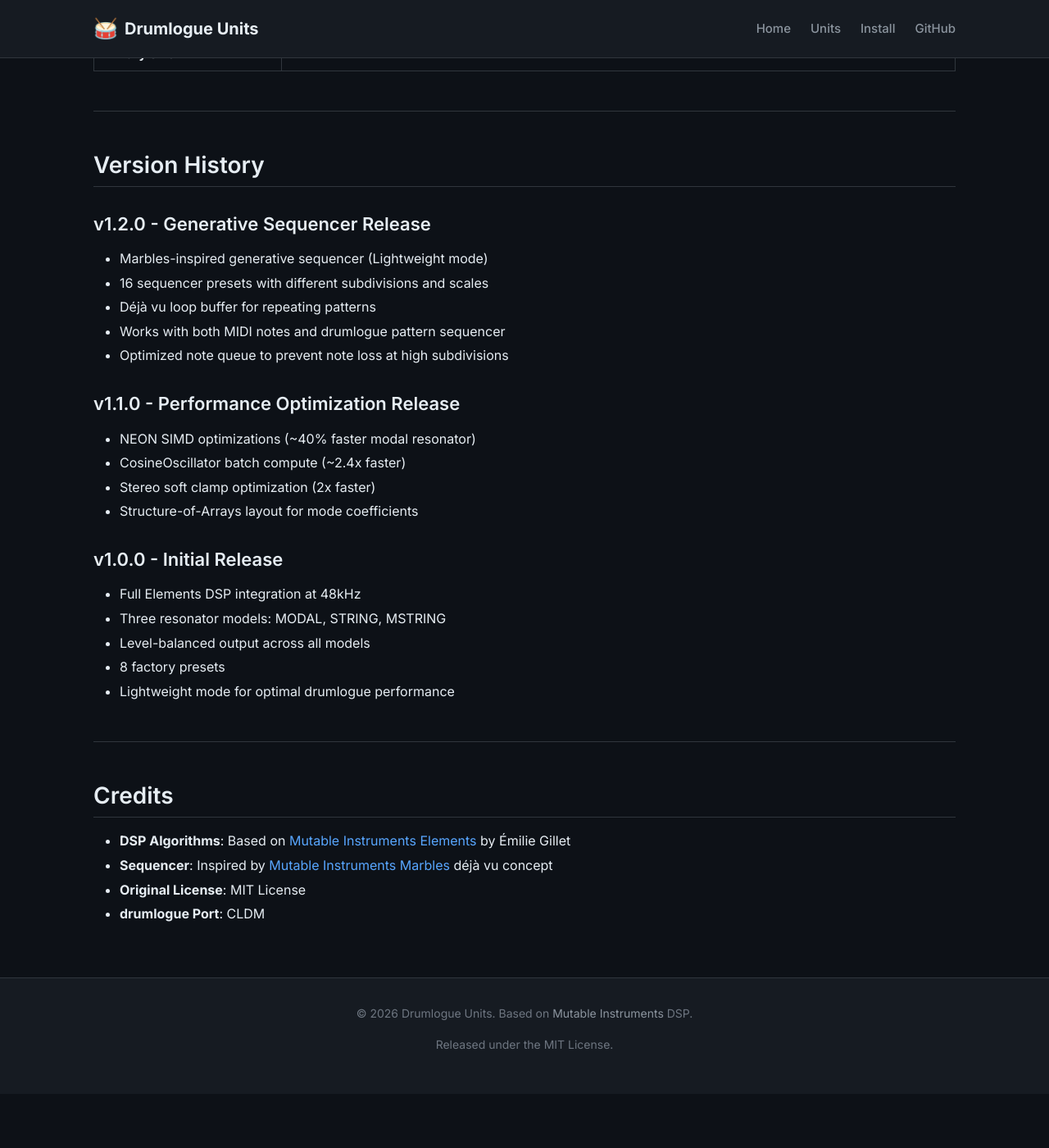
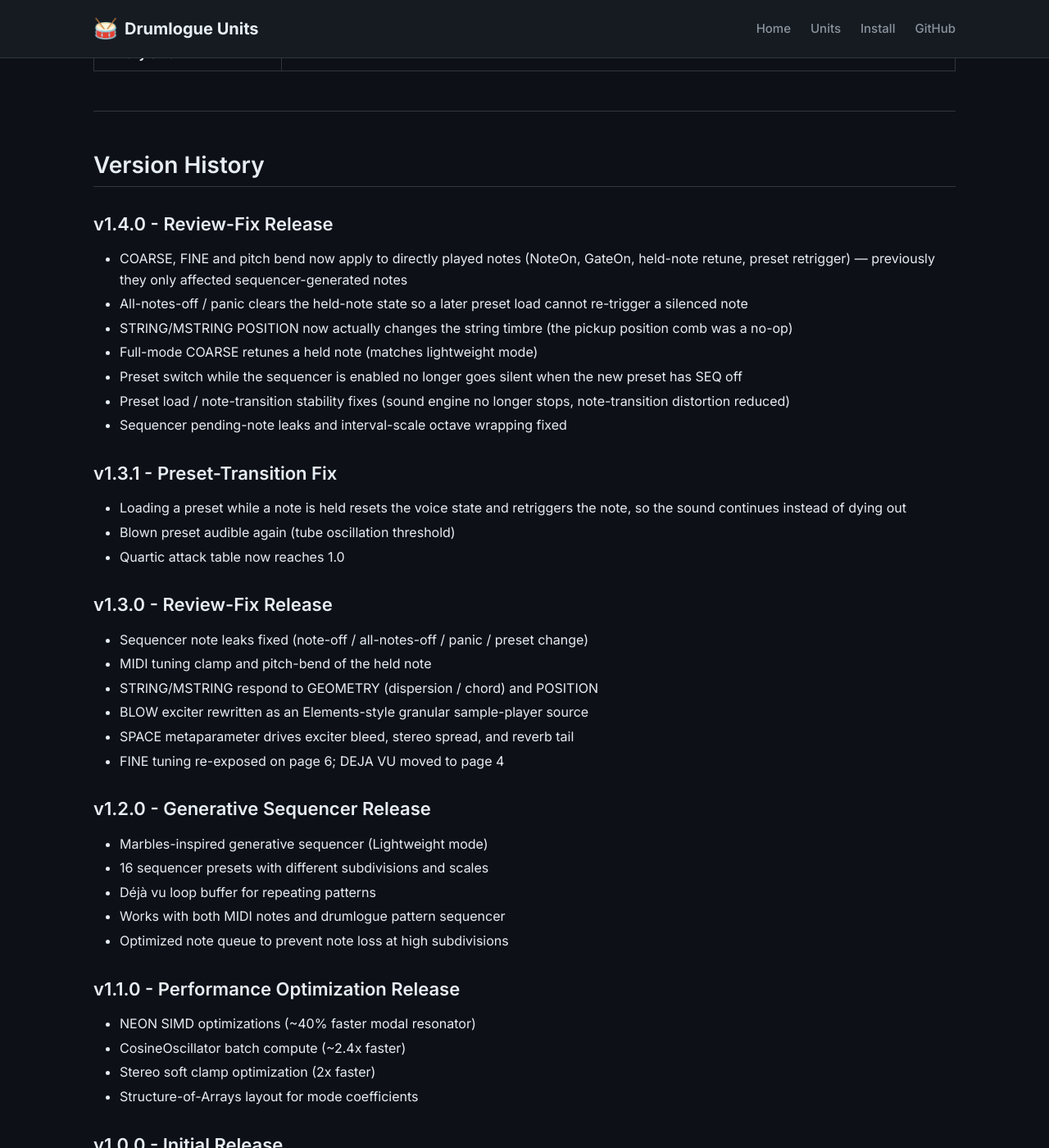
Before and after one commit to cldmnky/drumlogue-units, a Jekyll site: the page built from docs/units/elementish-synth.md, in a window 1280 px wide and 1400 px high, scrolled down 9187 px. Shown: the whole window at 82% size. Built offline with Jekyll 4.4.1, drawn with Linux system fonts in a browser that asks for light colours; before the commit the page ends 10521 px from its top, so only the background shows below that; some of the changed text lies outside the part shown.

Commit message:
docs: update elementish unit page to v1.4.0

```diff
--- a/docs/units/elementish-synth.md
+++ b/docs/units/elementish-synth.md
@@ -3,9 +3,9 @@
 title: Elementish Synth
 tagline: Modal synthesis voice with bow, blow, and strike exciters and versatile resonator models
 unit_type: Synthesizer
-version: v1.2.0
+version: v1.4.0
 filename: elementish_synth.drmlgunit
-download_url: https://github.com/cldmnky/drumlogue-units/releases
+download_url: https://github.com/cldmnky/drumlogue-units/releases/download/elementish-synth/v1.4.0/elementish-synth-v1.4.0.drmlgunit
 permalink: /units/elementish-synth/
 ---
 
@@ -71,14 +71,14 @@
 | **DAMPING** | -64 to +63 | Energy dissipation. Negative = quick decay, positive = sustained |
 | **POSITION** | -64 to +63 | Excitation point on surface. Affects harmonic content like PWM |
 
-### Page 4 - Model & Space
+### Page 4 - Model, Space, Volume & Déjà Vu
 
 | Parameter | Range | Description |
 |-----------|-------|-------------|
 | **MODEL** | 0-2 | Resonator model: MODAL, STRING, or MSTRING |
-| **SPACE** | 0-127 | Stereo width. 0 = mono, 127 = wide stereo |
+| **SPACE** | 0-127 | Elements space metaparameter: exciter bleed, stereo width, reverb amount/time |
 | **VOLUME** | 0-127 | Output level |
-| *(unused)* | - | Reserved for future use |
+| **DEJA VU** | 0-127 | Sequencer pattern looping. 0 = random, 127 = locked loop |
 
 ### Page 5 - Envelope
 
@@ -102,14 +102,14 @@
 | **LFO PRE** | 0-7 | LFO shape + destination preset |
 | **COARSE** | -64 to +63 | Pitch coarse tune. ±24 semitones range |
 
-#### Lightweight Mode (Page 6 - Sequencer)
+#### Lightweight Mode (Page 6 - Tuning & Sequencer)
 
 | Parameter | Range | Description |
 |-----------|-------|--------------|
-| **COARSE** | -64 to +63 | Base pitch for sequencer. Sets root note |
+| **COARSE** | -64 to +63 | Pitch coarse tune. ±24 semitones range |
+| **FINE** | -64 to +63 | Pitch fine tune. ±100 cents range |
 | **SEQ** | 0-15 | Sequencer preset (see Sequencer Presets table) |
-| **SPREAD** | 0-127 | Note range. 0 = narrow, 127 = ±24 semitones |
-| **DEJA VU** | 0-127 | Pattern looping. 0 = random, 127 = locked loop |
+| **SPREAD** | 0-127 | Note range. 0 = narrow, 127 = wide |
 
 ---
 
@@ -199,10 +199,10 @@
 | 0 | **INIT** | Clean starting point with basic strike |
 | 1 | **BOWED STR** | Bowed string with sustain. Use BOW level to control |
 | 2 | **BELL** | Metallic bell percussion with long decay |
-| 3 | **WOBBLE** | Wobble bass sound |
-| 4 | **BLOWN TUBE** | Wind/breath instrument. Use BLOW level to control |
-| 5 | **SHIMMER** | Ambient shimmer texture |
-| 6 | **PLUCK STR** | Plucked string using STRING resonator model |
+| 3 | **PLUCK** | Plectrum plucked string |
+| 4 | **BLOWN** | Breathy wind instrument (granular blow) |
+| 5 | **MARIMBA** | Wooden mallet percussion |
+| 6 | **STRING** | Karplus-Strong plucked string |
 | 7 | **DRONE** | Evolving drone pad with looping envelope |
 
 ---
@@ -291,6 +291,38 @@
 
 ## Version History
 
+### v1.4.0 - Review-Fix Release
+
+- COARSE, FINE and pitch bend now apply to directly played notes (NoteOn,
+  GateOn, held-note retune, preset retrigger) — previously they only affected
+  sequencer-generated notes
+- All-notes-off / panic clears the held-note state so a later preset load
+  cannot re-trigger a silenced note
+- STRING/MSTRING POSITION now actually changes the string timbre (the pickup
+  position comb was a no-op)
+- Full-mode COARSE retunes a held note (matches lightweight mode)
+- Preset switch while the sequencer is enabled no longer goes silent when the
+  new preset has SEQ off
+- Preset load / note-transition stability fixes (sound engine no longer stops,
+  note-transition distortion reduced)
+- Sequencer pending-note leaks and interval-scale octave wrapping fixed
+
+### v1.3.1 - Preset-Transition Fix
+
+- Loading a preset while a note is held resets the voice state and retriggers
+  the note, so the sound continues instead of dying out
+- Blown preset audible again (tube oscillation threshold)
+- Quartic attack table now reaches 1.0
+
+### v1.3.0 - Review-Fix Release
+
+- Sequencer note leaks fixed (note-off / all-notes-off / panic / preset change)
+- MIDI tuning clamp and pitch-bend of the held note
+- STRING/MSTRING respond to GEOMETRY (dispersion / chord) and POSITION
+- BLOW exciter rewritten as an Elements-style granular sample-player source
+- SPACE metaparameter drives exciter bleed, stereo spread, and reverb tail
+- FINE tuning re-exposed on page 6; DEJA VU moved to page 4
+
 ### v1.2.0 - Generative Sequencer Release
 
 - Marbles-inspired generative sequencer (Lightweight mode)
```
Also changed, not shown: other parts of docs/units/elementish-synth.md (+1 -1 lines).
